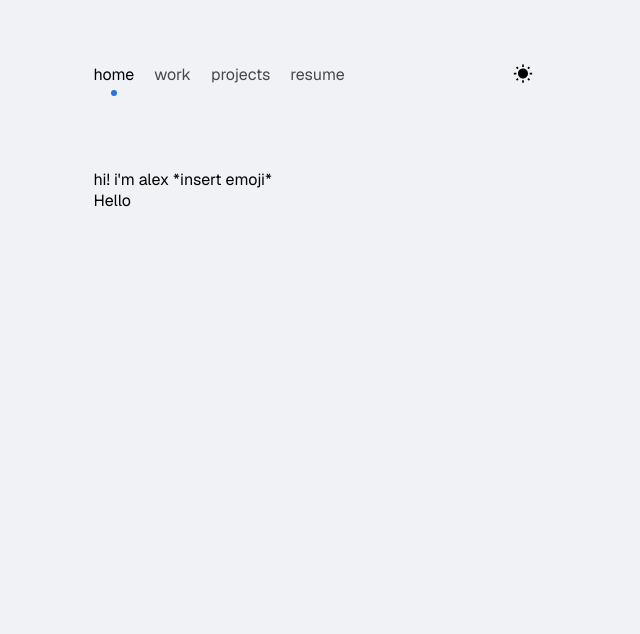
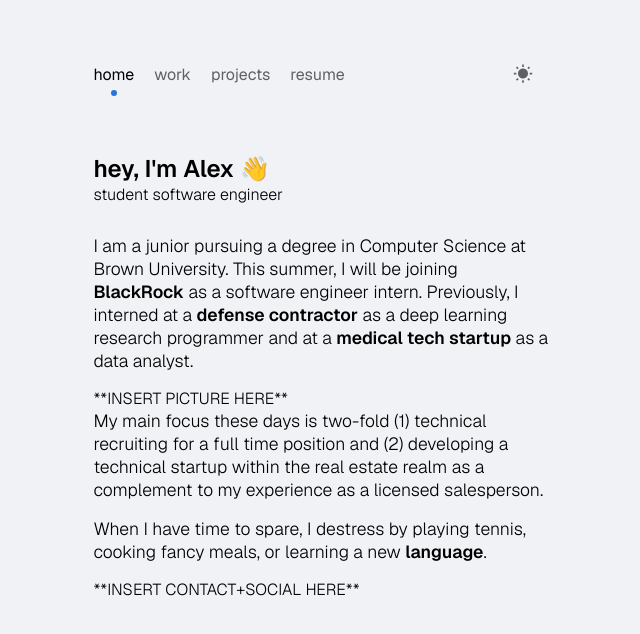
Before and after one commit to alex-lin64/personal-website-v2, a Next.js app: page / in a window 1280 px wide. Shown: the top 634 px of the page, without its empty margins (317-957 px from the left). Built offline with nearby package versions, Linux system fonts and the light colour scheme.

Commit message:
working on about page

```diff
--- a/components/navbar/navbar.module.scss
+++ b/components/navbar/navbar.module.scss
@@ -2,7 +2,7 @@
   padding: 10px 20px;
   text-align: left;
   padding-left: 0%;
-  padding-bottom: 5rem;
+  padding-bottom: 4rem;
   padding-top: 4rem;
 }
 
@@ -29,13 +29,20 @@
   svg {
     width: 1.25rem;
     height: 1.25rem;
+    opacity: 0.6;
+
+    &:hover {
+      opacity: 1; /* Opacity on hover */
+    }
+
+    transition: opacity 0.3s ease; /* Smooth transition */
   }
 }
 
 .a {
   text-decoration: none;
   position: relative;
-  opacity: 0.7;
+  opacity: 0.6;
 
   &:hover {
     opacity: 1; /* Opacity on hover */
--- a/src/app/globals.scss
+++ b/src/app/globals.scss
@@ -1,9 +1,3 @@
-$bg-black: #050505;
-$text-white: white;
-
-$bg-white: #fdfdfc;
-$text-black: #0e0e0e;
-
 :root {
   --max-width: 100%;
   --border-radius: 12px;
@@ -28,8 +22,9 @@ $text-black: #0e0e0e;
   --error: #ee2c4a;
   --success: #44cc77;
 
+  --highlight-bl: #376ab6;
   --highlight-bk: rgba(255, 122, 69, 0.87);
-  --highlight-ck: rgba(250, 219, 20, 0.87);
+  --highlight-ck: rgba(230, 201, 17, 0.87);
   --highlight-sk: rgba(255, 94, 210, 0.87);
 
   background-color: var(--bg);
@@ -53,6 +48,8 @@ $text-black: #0e0e0e;
     --error: #ab2b30;
     --success: #309d53;
 
+    --highlight-ck: rgba(250, 219, 20, 0.87);
+
     background-color: var(--bg);
     color: var(--text-87);
   }
@@ -75,13 +72,13 @@ a {
   text-decoration: none;
 }
 
-@media (min-width: 768px) {
+@media (min-width: 640px) {
   :root {
     --max-width: 60%;
   }
 }
 
-@media (min-width: 1200px) {
+@media (min-width: 1024px) {
   :root {
     --max-width: 39%;
   }
--- a/src/app/page.module.scss
+++ b/src/app/page.module.scss
@@ -0,0 +1,34 @@
+.wrapper {
+  font-weight: 300;
+}
+
+.heading {
+  padding-bottom: 1.8rem;
+}
+
+.headingText {
+  font-size: 1.5em;
+  font-weight: 600;
+}
+
+.subheadingText {
+  font-size: 1rem;
+}
+
+.body {
+}
+
+.bodyText {
+  font-size: 1.1em;
+  padding-bottom: 1rem;
+}
+
+.link,
+.lanugageSpan {
+  font-weight: 550;
+  text-decoration: none; // Removes underline from links
+
+  &:hover {
+    color: var(--highlight-ck); // Change to desired hover color
+  }
+}
--- a/src/app/page.tsx
+++ b/src/app/page.tsx
@@ -1,10 +1,57 @@
+import Link from "next/link";
 import styles from "./page.module.scss";
 
 export default function Home() {
   return (
-    <main>
-      <section>hi! i'm alex *insert emoji*</section>
-      <p>Hello</p>
-    </main>
+    <div className={styles.wrapper}>
+      <div className={styles.heading}>
+        <p className={styles.headingText}> hey, I'm Alex 👋</p>
+        <p className={styles.subheadingText}>student software engineer</p>
+      </div>
+      <div className={styles.body}>
+        <p className={styles.bodyText}>
+          I am a junior pursuing a degree in Computer Science at Brown
+          University. This summer, I will be joining{" "}
+          <Link
+            className={styles.link}
+            target="_blank"
+            href="https://www.blackrock.com/us/individual/about-us/about-blackrock?cid=ppc:blk_us:cnr_us_br_core_debate_na_exact_ol:google:brand_nonprod:ol&gad_source=1&gclid=CjwKCAjwr7ayBhAPEiwA6EIGxJWx3PUnyIfnBkTPO5nv7Zw2gibnUQoc_s3XV77a62t8KvbJvloNWBoCl9kQAvD_BwE&gclsrc=aw.ds"
+          >
+            BlackRock
+          </Link>{" "}
+          as a software engineer intern. Previously, I interned at a{" "}
+          <Link
+            target="_blank"
+            className={styles.link}
+            href="https://bostonfusion.com/"
+          >
+            defense contractor
+          </Link>{" "}
+          as a deep learning research programmer and at a{" "}
+          <Link
+            className={styles.link}
+            target="_blank"
+            href="https://bostonmds.com/"
+          >
+            medical tech startup
+          </Link>{" "}
+          as a data analyst.
+        </p>
+        <div className={styles.headshot}>**INSERT PICTURE HERE**</div>
+
+        <p className={styles.bodyText}>
+          My main focus these days is two-fold {"(1)"} technical recruiting for
+          a full time position and {"(2)"} developing a technical startup within
+          the real estate realm as a complement to my experience as a licensed
+          salesperson.
+        </p>
+        <p className={styles.bodyText}>
+          When I have time to spare, I destress by playing tennis, cooking fancy
+          meals, or learning a new{" "}
+          <span className={styles.lanugageSpan}>language</span>.
+        </p>
+        <div className={styles.contact}>**INSERT CONTACT+SOCIAL HERE**</div>
+      </div>
+    </div>
   );
 }
```
